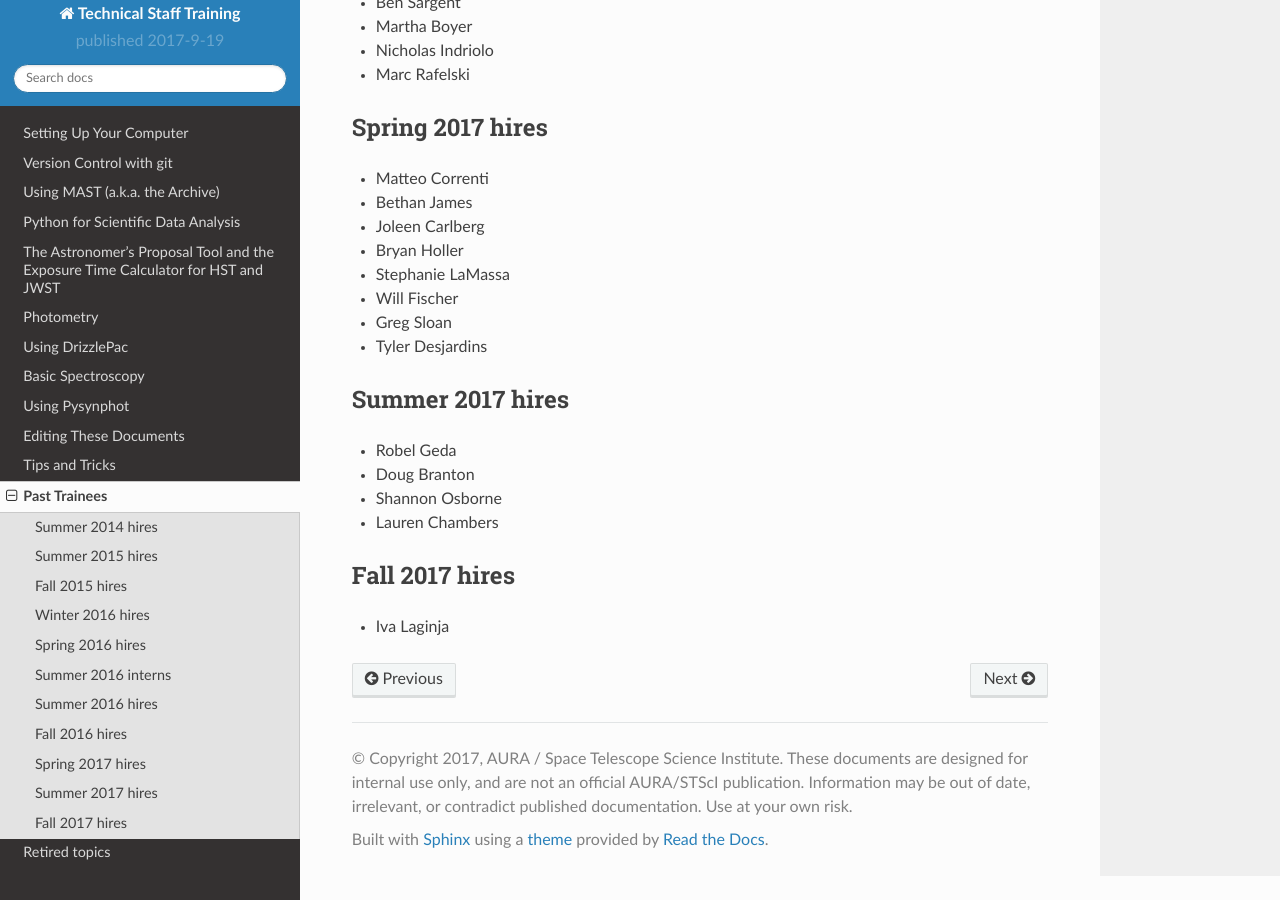
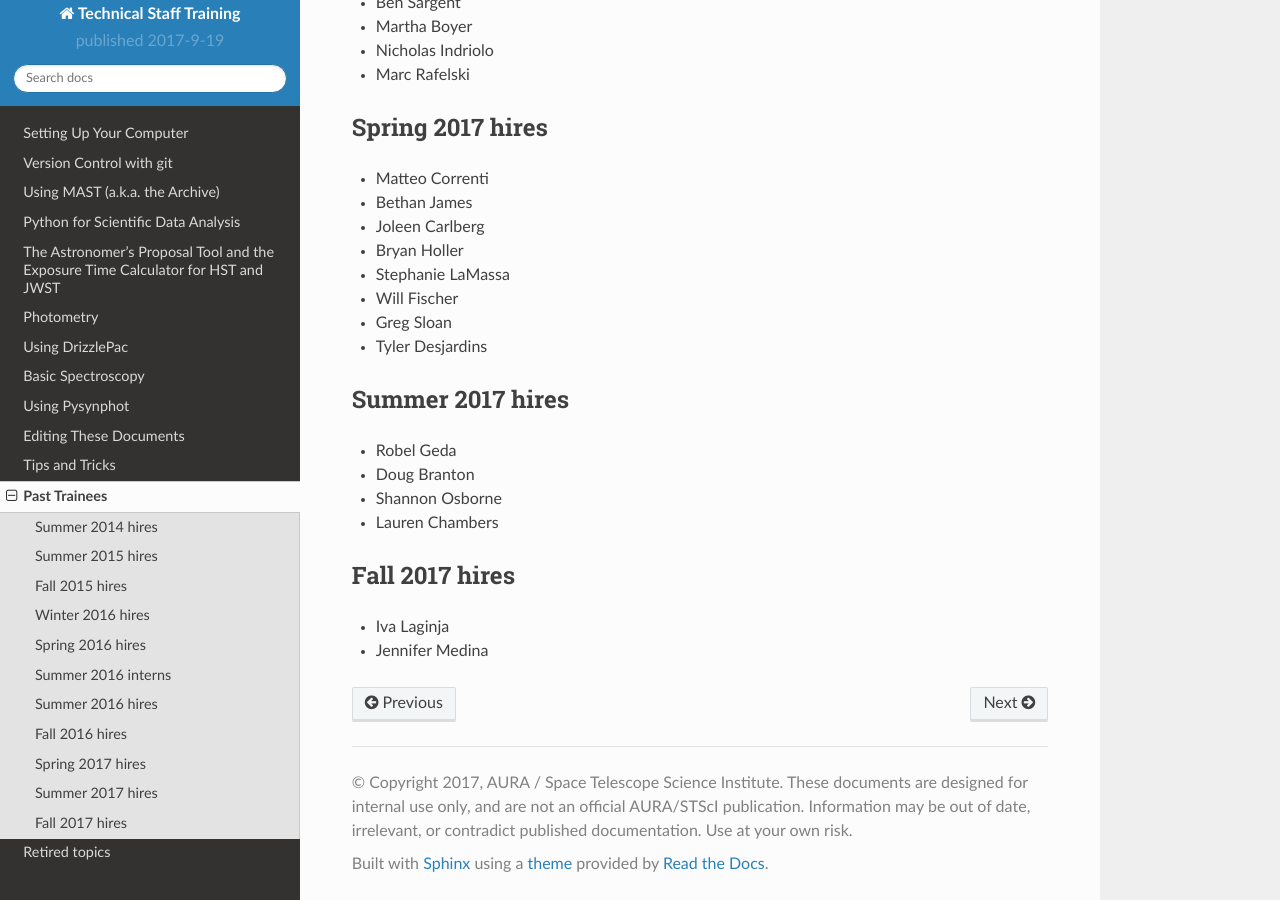
Before and after one commit to staceybright/training-library, a Sphinx documentation site: the page built from source/trainees.txt, in a window 1280 px wide and 900 px high, scrolled down 1697 px. Built offline with Sphinx 7.4.7 and the Read the Docs theme 2.0.0, drawn with Linux system fonts in a browser that asks for light colours.

Commit message:
Added my name to trainees.txt

```diff
--- a/source/trainees.txt
+++ b/source/trainees.txt
@@ -100,3 +100,4 @@ Fall 2017 hires
 ===============
 
 * Iva Laginja
+* Jennifer Medina
```
